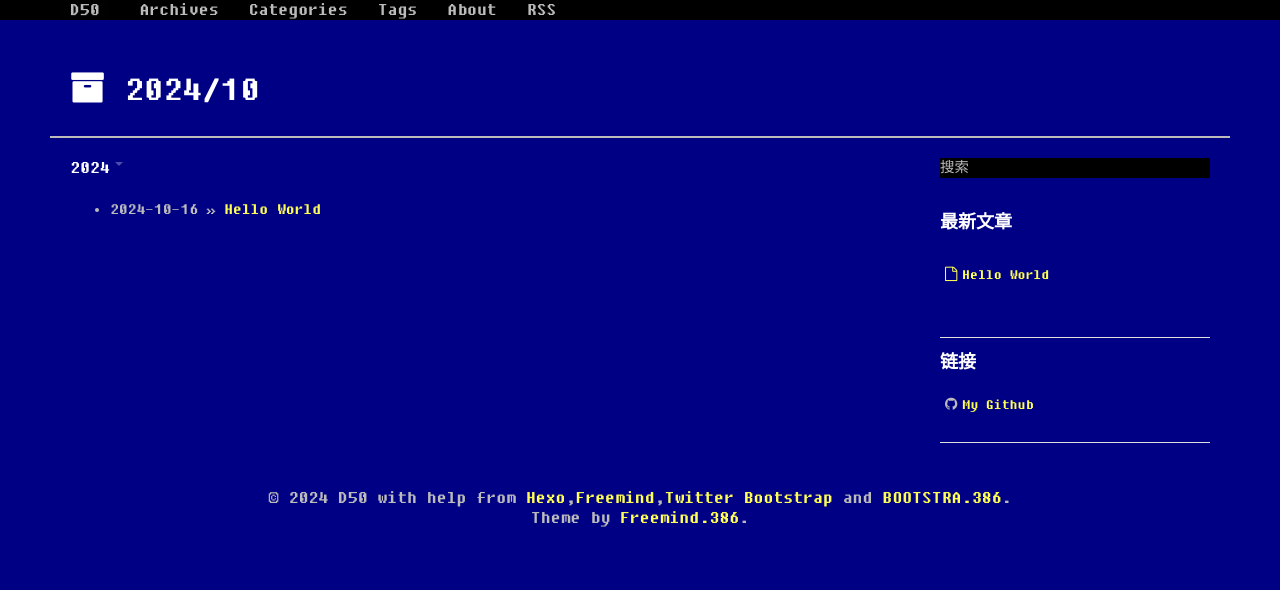
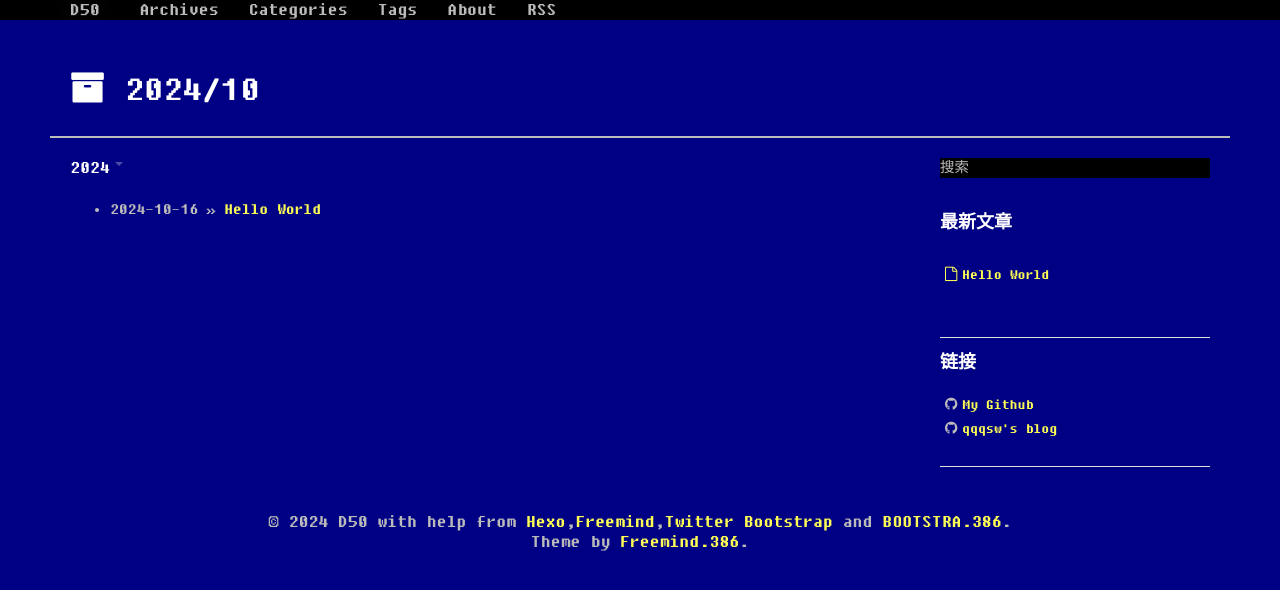
Before and after one commit to L1rul1n/D50.github.io, a plain HTML site: page archives/2024/10/index.html in a window 1280 px wide. Drawn offline with Linux system fonts and the light colour scheme; a web font is replaced by a local one.

Commit message:
Site updated: 2024-10-18 15:14:53

```diff
--- a/archives/2024/10/index.html
+++ b/archives/2024/10/index.html
@@ -21,7 +21,7 @@
 
 
 
-    <link href="/D50.github.io/favicon.png" rel="icon">
+    <link href="/D50.github.io/favicon.ico" rel="icon">
 
 
   <link rel="stylesheet" href="/D50.github.io/css/bootstrap.min.css" media="screen" type="text/css">
@@ -176,6 +176,8 @@
 
 		<li><i class="fa fa-github"></i><a href="http://www.github.com/blackshow" title="My Github account." target="_blank">My Github</a></li>
 
+		<li><i class="fa fa-github"></i><a href="https://qqqsw2768.github.io/" title="My friend's Github account." target="_blank">qqqsw&#39;s blog</a></li>
+
 	</ul>
 </div>
 
```
Also changed, not shown: 2024/10/16/hello-world/index.html (+1 -1 lines), archives/2024/index.html (+3 -1 lines), archives/index.html (+3 -1 lines), categories/index.html (+1 -1 lines), index.html (+3 -1 lines), 2.ico (added), 6.ico (deleted), favicon.ico.
